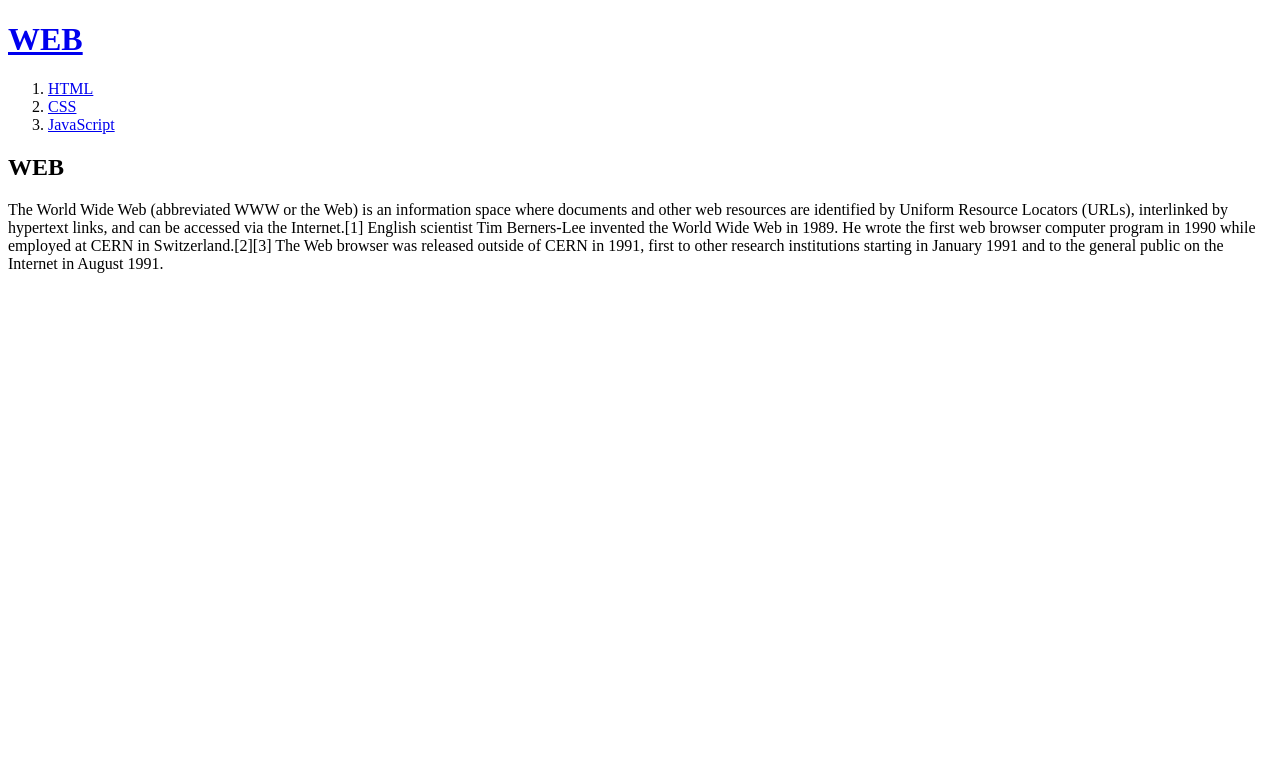
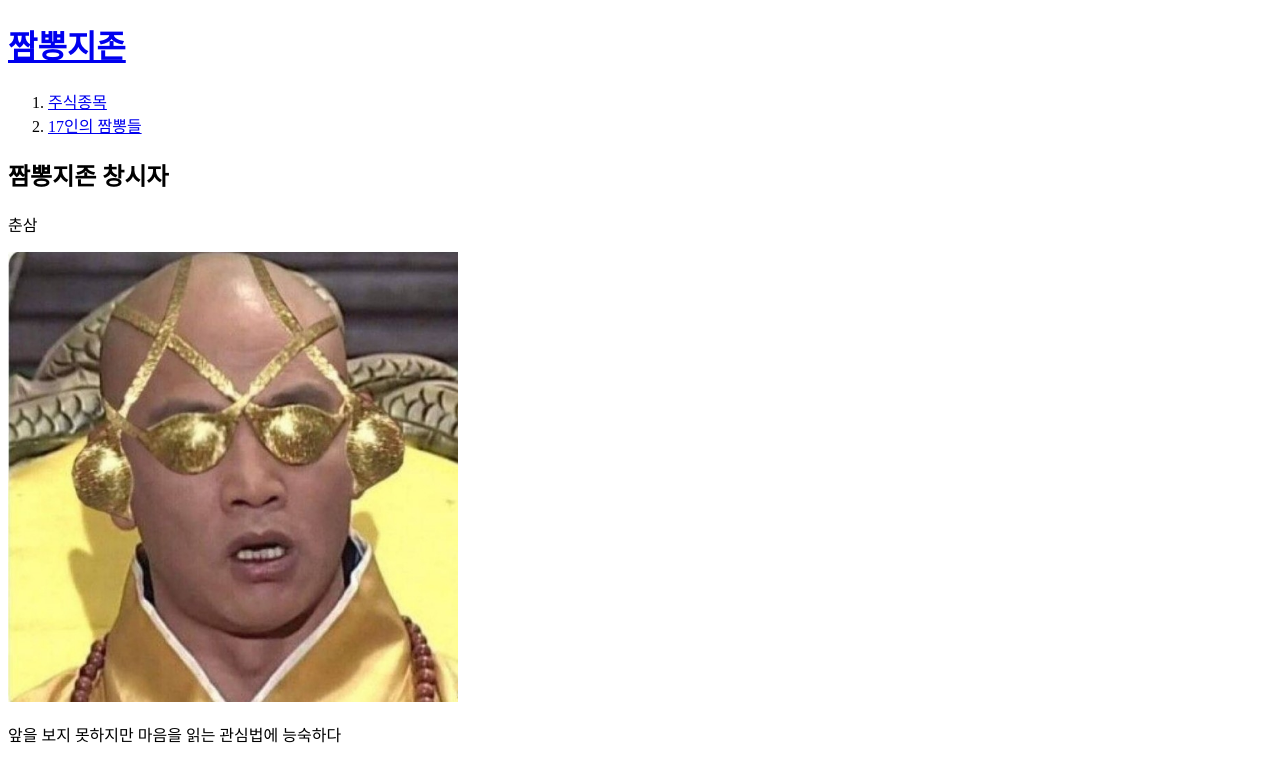
Before and after one commit to j-k-kim/copy1, a plain HTML site: page index.html in a window 1280 px wide. Drawn offline with Linux system fonts and the light colour scheme.

Commit message:
Update index.html

```diff
--- a/index.html
+++ b/index.html
@@ -1,18 +1,19 @@
 <!doctype html>
 <html>
 <head>
-  <title>WEB1 - Welcome</title>
+  <title>짬뽕지존</title>
   <meta charset="utf-8">
 </head>
 <body>
-  <h1><a href="index.html">WEB</a></h1>
+  <h1><a href="index.html">짬뽕지존</a></h1>
   <ol>
-    <li><a href="1.html">HTML</a></li>
-    <li><a href="2.html">CSS</a></li>
-    <li><a href="3.html">JavaScript</a></li>
+    <li><a href="1.html">주식종목</a></li>
+    <li><a href="2.html">17인의 짬뽕들</a></li>
   </ol>
-  <h2>WEB</h2>
-  <p>The World Wide Web (abbreviated WWW or the Web) is an information space where documents and other web resources are identified by Uniform Resource Locators (URLs), interlinked by hypertext links, and can be accessed via the Internet.[1] English scientist Tim Berners-Lee invented the World Wide Web in 1989. He wrote the first web browser computer program in 1990 while employed at CERN in Switzerland.[2][3] The Web browser was released outside of CERN in 1991, first to other research institutions starting in January 1991 and to the general public on the Internet in August 1991.
+  <h2>짬뽕지존 창시자</h2>
+  <p>춘삼
   </p>
+  <img src="goong.jpeg" width="450px">
+  <p>앞을 보지 못하지만 마음을 읽는 관심법에 능숙하다</p>
 </body>
 </html>
```
